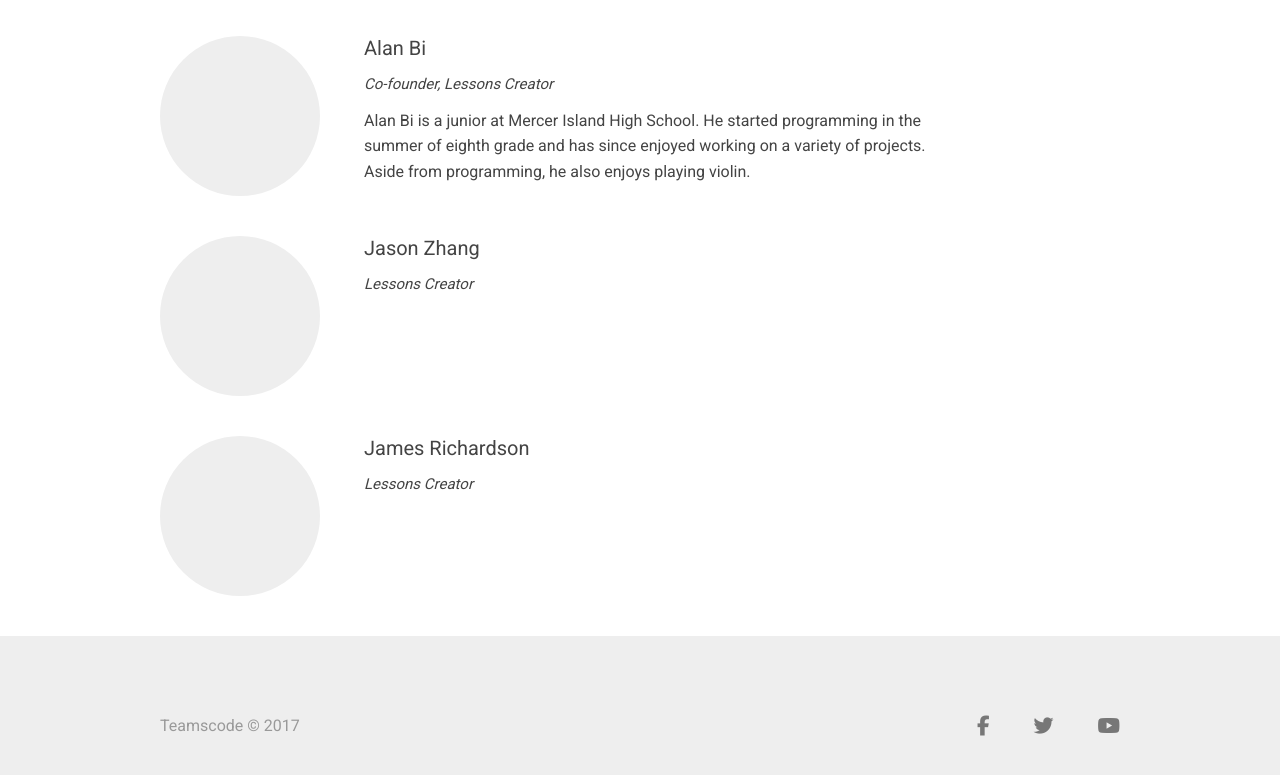
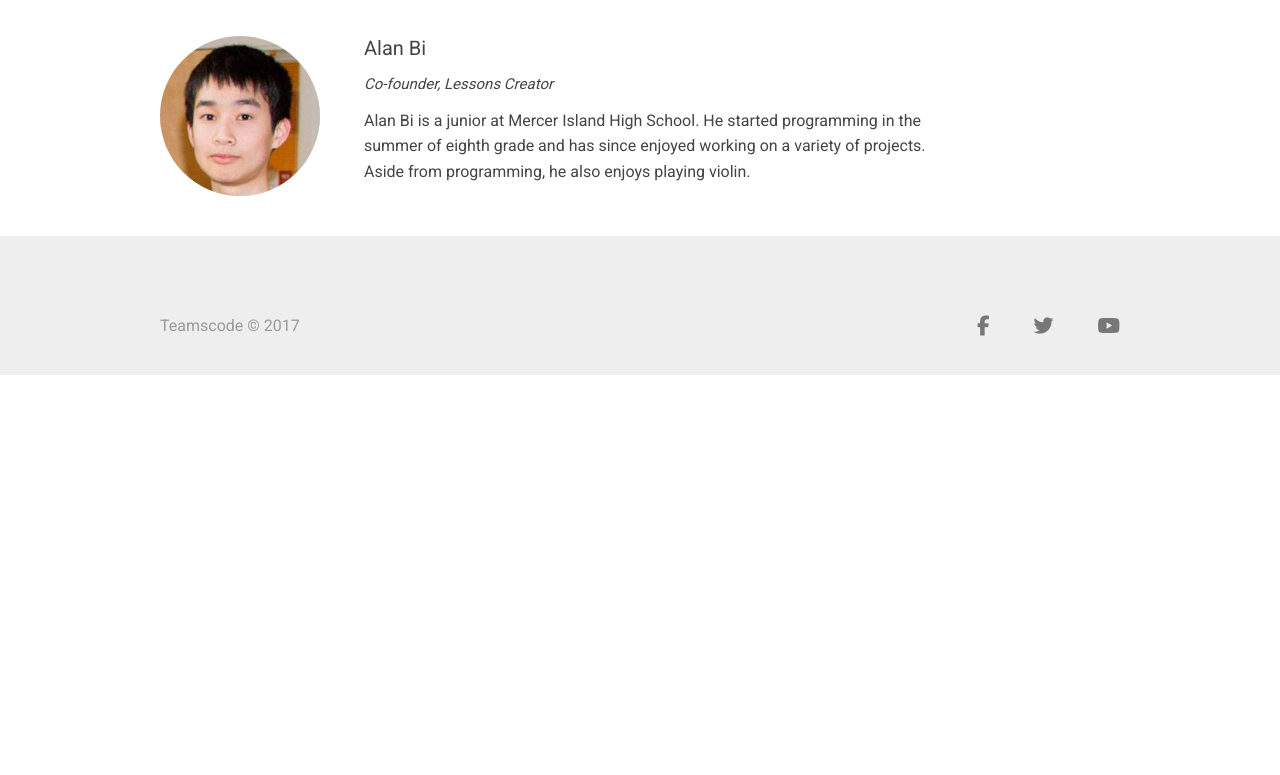
Before and after one commit to teamscode/teamscode.github.io, a Jekyll site: the page built from about.html, in a window 1280 px wide and 900 px high, scrolled down 723 px, cut to the strip 125-900 px from the top of the window. Built offline with Jekyll 4.4.1, drawn with Linux system fonts in a browser that asks for light colours; nearby versions of some CDN libraries; after the commit the page ends 1223 px from its top, so only the background shows below that.

Commit message:
removed lessons tab from header, added images to about

```diff
--- a/_includes/header.html
+++ b/_includes/header.html
@@ -6,9 +6,9 @@
       </a>
     </div>
     <div class="header-menu">
-      <div class="header-menu-item">
+      <!--<div class="header-menu-item">
         <a href="/lessons">Lessons</a>
-      </div>
+      </div>-->
       <div class="header-menu-item">
         <a href="/contests">Contests</a>
       </div>
--- a/about.html
+++ b/about.html
@@ -41,7 +41,7 @@ header: About
   </div>
   <div class="about-team">
     <div class="about-team-image">
-
+      <img src = "/assets/about_images/alan_about_image.jpg"/>
     </div>
     <div class="about-team-info">
       <div class="about-team-info-header">
@@ -59,7 +59,7 @@ header: About
       </div>
     </div>
   </div>
-  <div class="about-team">
+  <!--<div class="about-team">
     <div class="about-team-image">
 
     </div>
@@ -90,5 +90,5 @@ header: About
 
       </div>
     </div>
-  </div>
+  </div>-->
 </div>
```
Also changed, not shown: assets/about_images/alan_about_image.jpg (added).
